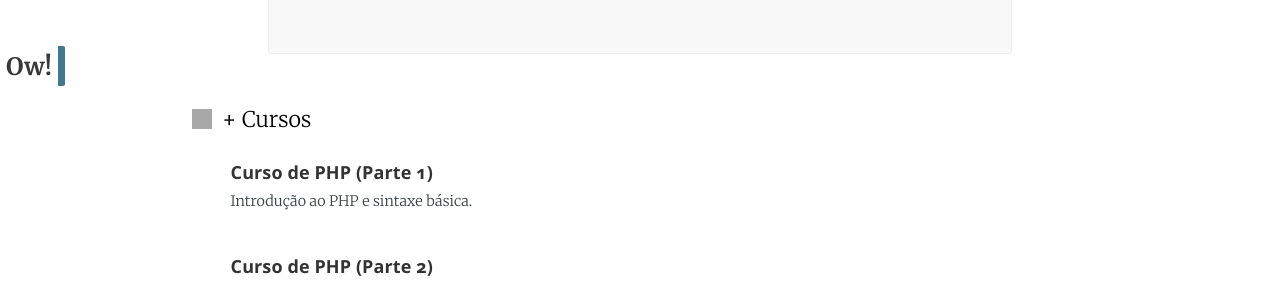
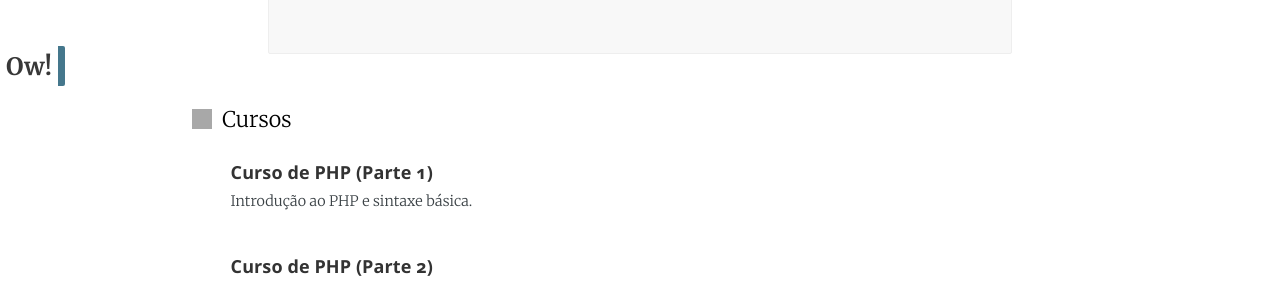
Before and after one commit to EnVolte/envolte.github.io, a Jekyll site: the page built from index.html, in a window 1280 px wide and 900 px high, scrolled down 533 px. Shown: the part 154-439 px from the top of the window. Built offline with Jekyll 4.4.1, drawn with Linux system fonts in a browser that asks for light colours; the list of posts is cut into pages by our own code; grey boxes are pictures that could not be loaded.

Commit message:
Update index.html

```diff
--- a/index.html
+++ b/index.html
@@ -56,7 +56,7 @@
 
 
 
-	<div class="titlep"><span class="ico" style="background-image: url('https://raw.githubusercontent.com/google/material-design-icons/master/action/2x_web/ic_code_black_48dp.png');"></span> + Cursos</div>
+	<div class="titlep"><span class="ico" style="background-image: url('https://raw.githubusercontent.com/google/material-design-icons/master/action/2x_web/ic_code_black_48dp.png');"></span> Cursos</div>
 
 <section id="alin">
 	<ul id="curso">
@@ -77,7 +77,7 @@
     </div>
 
 <div></div><br><br><br>
-<div class="titlep"><span class="ico" style="background-image: url('https://raw.githubusercontent.com/google/material-design-icons/master/action/2x_web/ic_chrome_reader_mode_black_48dp.png');"></span> + Blog</div>
+<div class="titlep"><span class="ico" style="background-image: url('https://raw.githubusercontent.com/google/material-design-icons/master/action/2x_web/ic_chrome_reader_mode_black_48dp.png');"></span> Tutoriais</div>
 
     {% for post in paginator.posts %}
 
```
